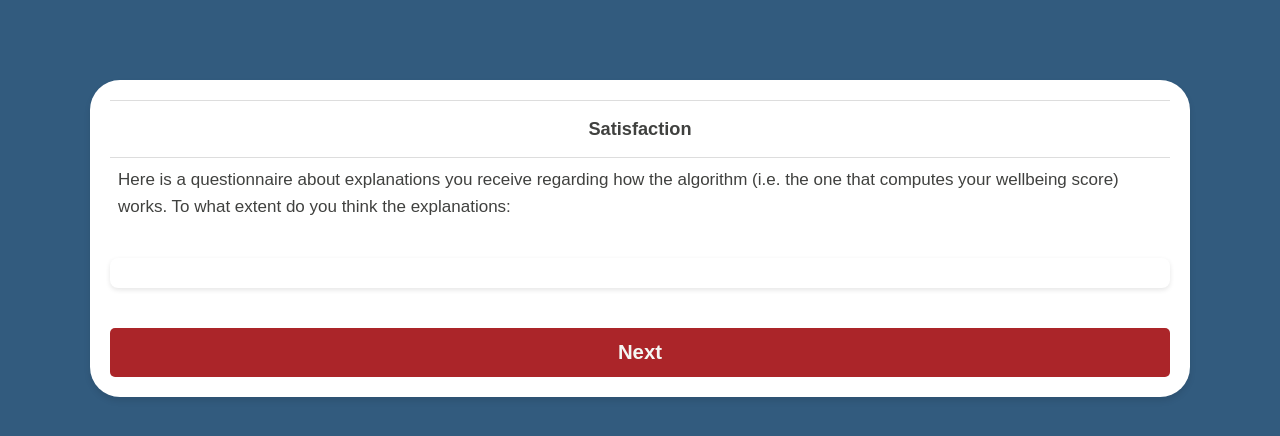
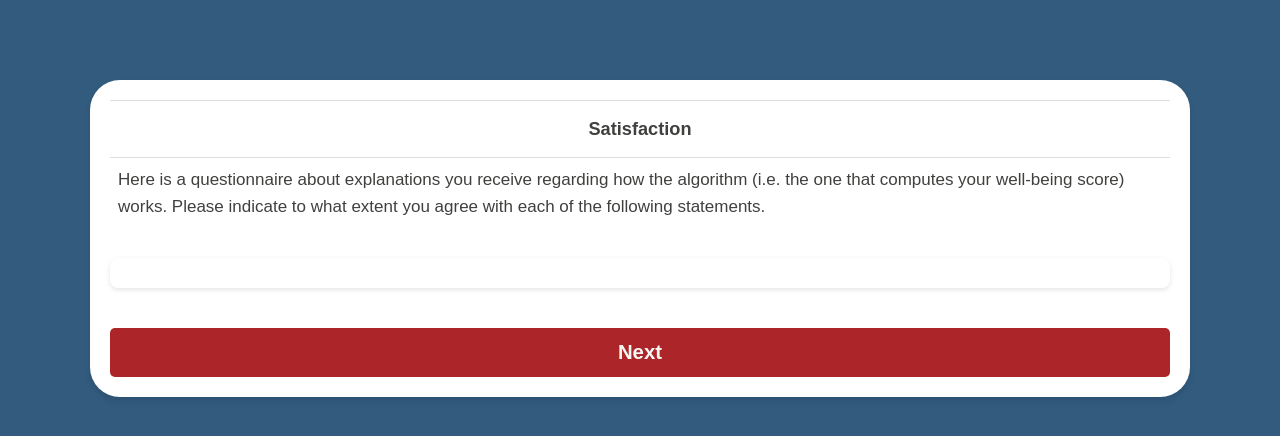
Before and after one commit to clessn/datagotchi_sante, a Flask app: page /satisfaction in a window 1280 px wide. Shown: the part 71-507 px from the top of the page. Run offline with Flask 3, Linux system fonts and the light colour scheme; the visitor is signed in with stand-in values (Sample User, id 1); data that the repository does not hold is empty; parts of the project's set-up code (start-up, migrations or seed data) failed here and were passed over; some libraries are stand-ins or nearby versions.

Commit message:
update intro sentence of satisfaction quesitonnaire

```diff
--- a/app/templates/main/satisfaction.html
+++ b/app/templates/main/satisfaction.html
@@ -1,6 +1,7 @@
+{% set indicate_value = true %}
 {% extends "main/base_questionnaire.html" %}
 {% set title = "Satisfaction" %}
-{% set description = "Here is a questionnaire about explanations you receive regarding how the algorithm (i.e. the one that computes your wellbeing score) works. To what extent do you think the explanations:" %}
+{% set description = "Here is a questionnaire about explanations you receive regarding how the algorithm (i.e. the one that computes your well-being score) works. Please indicate to what extent you agree with each of the following statements." %}
 {% set table_description = "" %}
 {% set form_action = "/intent" %}
 {% set page_name = "satisfaction.html" %}
```
